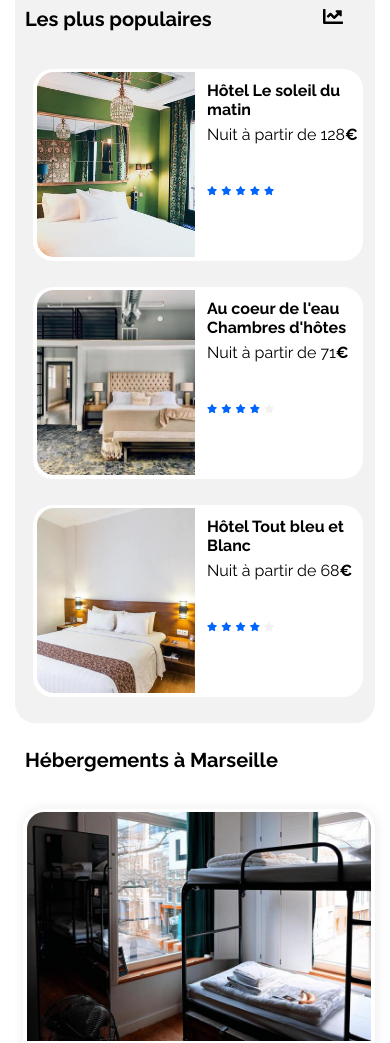
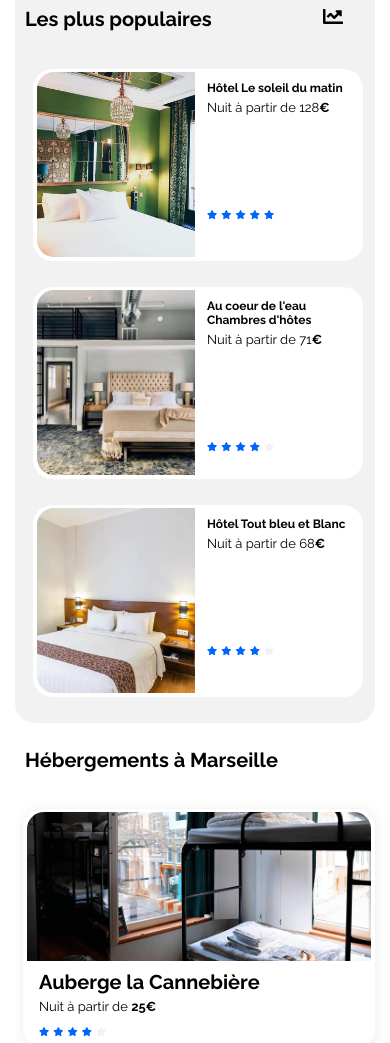
Before and after one commit to durrmeyer/github.io-durrmeyer-2-30062021-, a plain HTML site: page index.html in a window 390 px wide. Shown: the part 632-1675 px from the top of the page. Drawn offline with Linux system fonts and the light colour scheme.

Commit message:
rectification reponsive

```diff
--- a/style.css
+++ b/style.css
@@ -215,8 +215,9 @@ section{
     display: flex;
 }
 section h3{
-      margin-top: 33px;
-      margin-left: 36px;
+      margin-top: 61px;
+      margin-left: 20px;
+      font-size: 20px;
     }
 .article{
       padding-right: 12px;
@@ -291,8 +292,11 @@ aside i{
       border-radius: 17px 0 0 17px;
     }
 #populaire .Icon-star{
-      margin-top: 64px;
+      margin-top: 0;
     }
+.stars{
+      margin-top: 54px;
+}
 
 
 /*Activité*/
@@ -310,7 +314,7 @@ aside i{
     }
 .colonne_marseille img{
       width: 300px;
-      height: 385px;
+      height: 391px;
       border-radius: 20px 20px 0 0;
       object-fit: cover;
     }
@@ -389,8 +393,11 @@ footer{
       width: 158px;
       height: 185px;
       }
+      #hebergement img{
+      width: 360px;
+      }
     }
-@media (max-width: 1245px){
+@media (max-width: 1500px){
 
     /*Filtres*/
 .filtre{
@@ -532,17 +539,22 @@ nav li a{
 #hebergement img, #activite img, .card-image, .card-image img,
 .card .img1, .card .img2,.card .img3,.card .img4, .card .img5{
       width: 100%;
-      height: auto;
       }
 section h3{
       margin-left: 20px;
       }
 #activite{
-        display: flex;
-        flex-direction: column;
+      display: flex;
+      flex-direction: column;
+      }
+#populaire h3{
+      font-size: 12px;
+      }
+.card-text p{
+      font-size: 13px;
       }
 .stars{
-        height: 0;
+      height: 0;
       }
 
 footer{
```
